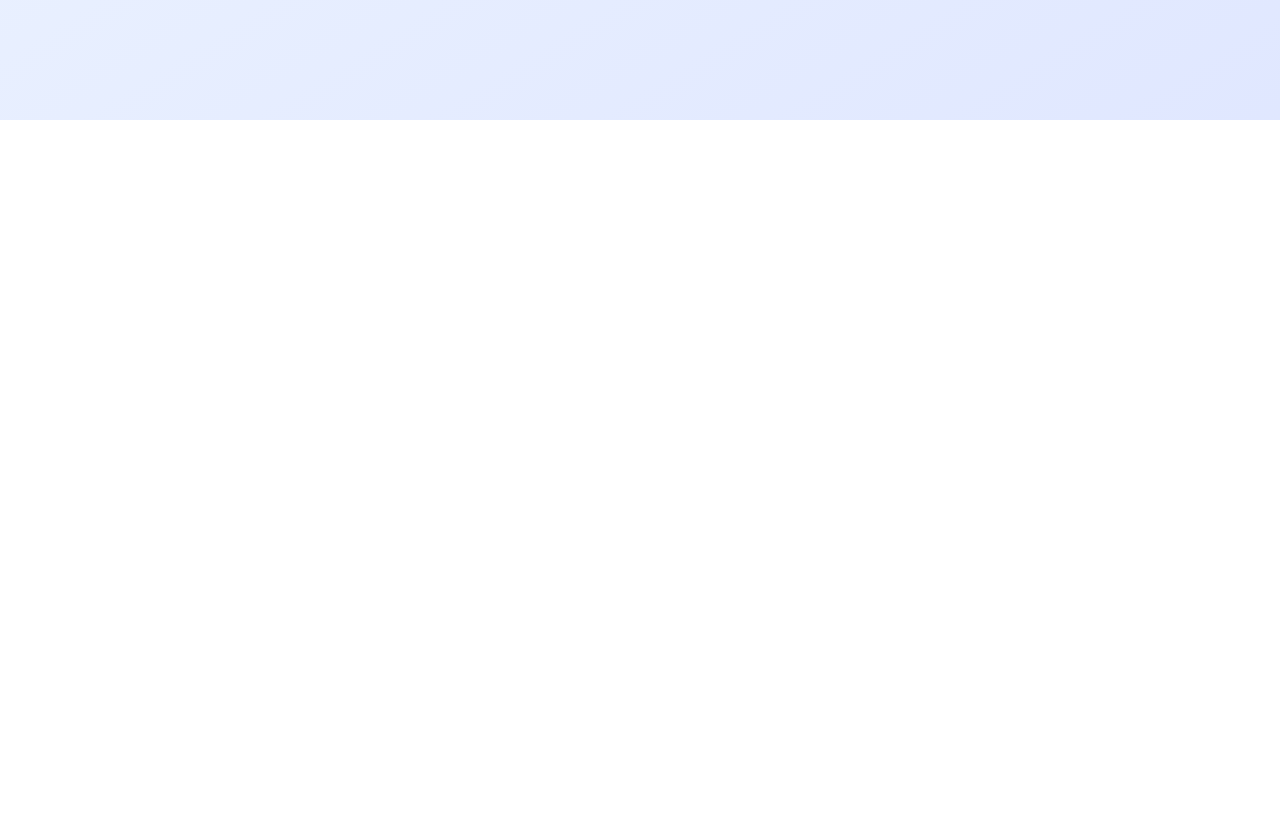
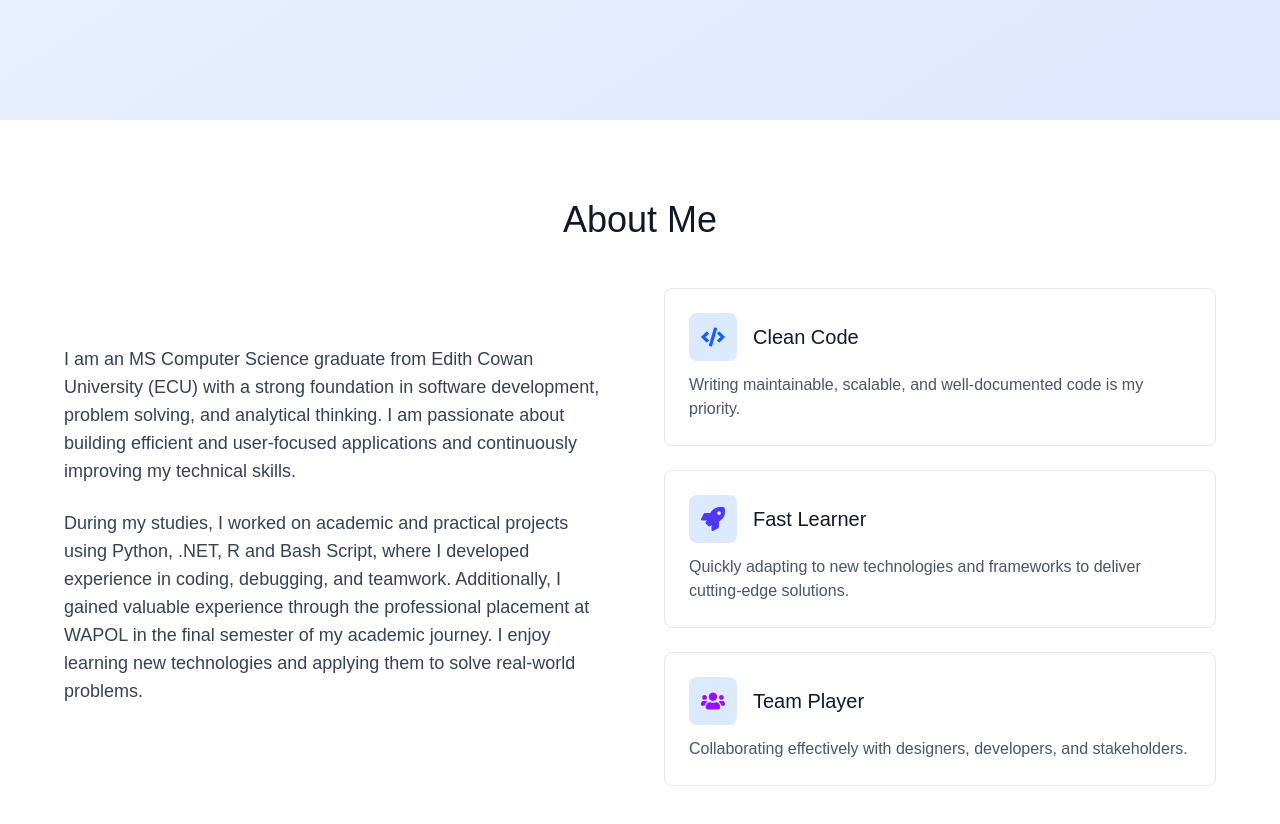
Before and after one commit to Manan-Chakma/manan-portfolio, a Next.js app: page / in a window 1280 px wide. Shown: the part 680-1504 px from the top of the page. Before the commit the page ends 800 px from the top, so only its background shows below. Built offline with nearby package versions, Linux system fonts and the light colour scheme.

Commit message:
[IMP] about section added

```diff
--- /dev/null
+++ b/src/app/components/About.tsx
@@ -0,0 +1,60 @@
+import { FaCode, FaRocket, FaUsers } from "react-icons/fa";
+
+export function About() {
+    return (
+        <section id="about" className="py-20 px-6 bg-white">
+            <div className="max-w-6xl mx-auto">
+                <h2 className="text-4xl mb-12 text-center text-gray-900">About Me</h2>
+
+                <div className="grid md:grid-cols-2 gap-12 items-center mb-16">
+                    <div>
+                        <p className="text-lg text-gray-700 mb-6">
+                            I am an MS Computer Science graduate from Edith Cowan University (ECU) with a strong foundation in software development, problem solving, and analytical thinking.
+                            I am passionate about building efficient and user-focused applications and continuously improving my technical skills.
+                        </p>
+
+                        <p className="text-lg text-gray-700 mb-6">
+                            During my studies, I worked on academic and practical projects using Python, .NET, R and Bash Script, where I developed experience in coding, debugging, and teamwork.
+                            Additionally, I gained valuable experience through the professional placement at WAPOL in the final semester of my academic journey.
+                            I enjoy learning new technologies and applying them to solve real-world problems.
+                        </p>
+                    </div>
+
+                    <div className="grid gap-6">
+                        <div className="p-6 border border-gray-200 rounded-lg hover:shadow-lg transition-shadow">
+                            <div className="flex items-center gap-4 mb-3">
+                                <div className="p-3 bg-blue-100 rounded-lg">
+                                    <FaCode className="text-blue-600" size={24} />
+                                </div>
+                                <h3 className="text-xl text-gray-900">Clean Code</h3>
+                            </div>
+                            <p className="text-gray-600">Writing maintainable, scalable, and well-documented code is my priority.</p>
+                        </div>
+
+                        <div className="p-6 border border-gray-200 rounded-lg hover:shadow-lg transition-shadow">
+                            <div className="flex items-center gap-4 mb-3">
+                                <div className="p-3 bg-blue-100 rounded-lg">
+                                    <FaRocket className="text-indigo-600" size={24} />
+                                </div>
+                                <h3 className="text-xl text-gray-900">Fast Learner</h3>
+                            </div>
+                            <p className="text-gray-600">Quickly adapting to new technologies and frameworks to deliver cutting-edge solutions.</p>
+                        </div>
+
+                        <div className="p-6 border border-gray-200 rounded-lg hover:shadow-lg transition-shadow">
+                            <div className="flex items-center gap-4 mb-3">
+                                <div className="p-3 bg-blue-100 rounded-lg">
+                                    <FaUsers className="text-purple-600" size={24} />
+                                </div>
+                                <h3 className="text-xl text-gray-900">Team Player</h3>
+                            </div>
+                            <p className="text-gray-600">Collaborating effectively with designers, developers, and stakeholders.</p>
+                        </div>
+
+                    </div>
+                </div>
+
+            </div>
+        </section>
+    );
+}
--- a/src/app/components/Hero.tsx
+++ b/src/app/components/Hero.tsx
@@ -20,8 +20,9 @@ export function Hero() {
                     Full Stack Software Developer
                 </p>
 
-                <p className="text-lg text-gray-600 mb-12 max-w-2xl mx-auto">
+                <p className="text-lg text-gray-600 mb-12 max-w-3xl mx-auto">
                     Passionate about creating scalable applications and solving complex problems.
+                    I am currently seeking Graduate Software Engineer or Software Engineer roles in Australia where I can contribute my knowledge, grow as a professional, and deliver value to the organization.
                 </p>
 
                 <div className="flex gap-4 justify-center mb-12">
--- a/src/app/page.tsx
+++ b/src/app/page.tsx
@@ -1,16 +1,18 @@
 import Image from "next/image";
 import Header from "@/app/components/Header";
 import Footer from "@/app/components/Footer";
-import {Hero} from "@/app/components/Hero"
+import { Hero } from "@/app/components/Hero"
+import { About } from "@/app/components/About";
 
 export default function Home() {
   return (
     <div>
-      <Header/>
+      <Header />
       <main>
-          <Hero/>
+        <Hero />
+        <About />
       </main>
-      <Footer/>
+      <Footer />
     </div>
   );
 }
```
